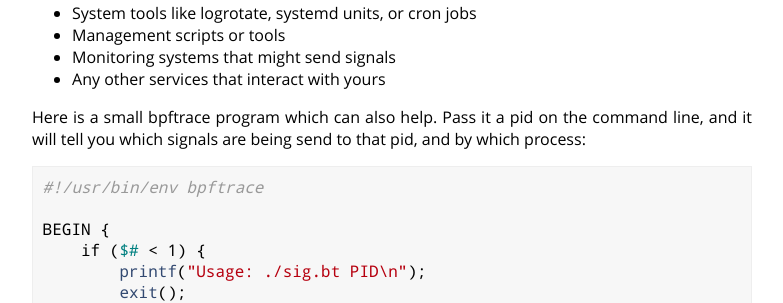
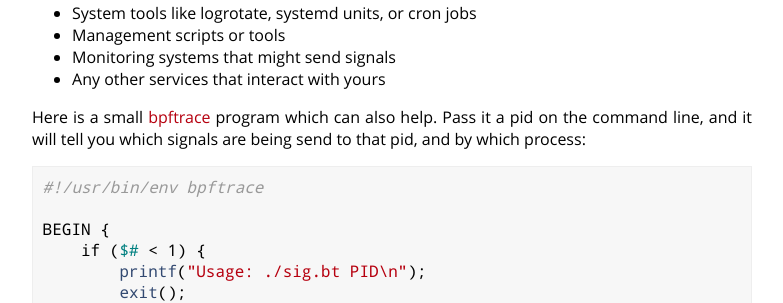
Before and after one commit to cdown/chrisdown.name, a Jekyll site: the page built from _posts/2025-05-12-safer-signal-sending-with-pkill-require-handler.md, in a window 1280 px wide and 900 px high, scrolled down 7085 px. Shown: the part 154-457 px from the top of the window, without its empty margins (248-1031 px from the left). Built offline with Jekyll 4.4.1, drawn with Linux system fonts in a browser that asks for light colours; part of the change alters nothing that is shown.

```diff
--- a/_posts/2025-05-12-safer-signal-sending-with-pkill-require-handler.md
+++ b/_posts/2025-05-12-safer-signal-sending-with-pkill-require-handler.md
@@ -388,9 +388,9 @@ signal to your process. This might include:
 - Monitoring systems that might send signals
 - Any other services that interact with yours
 
-Here is a small bpftrace program which can also help. Pass it a pid on the
-command line, and it will tell you which signals are being send to that pid,
-and by which process:
+Here is a small [bpftrace](https://bpftrace.org/) program which can also help.
+Pass it a pid on the command line, and it will tell you which signals are being
+send to that pid, and by which process:
 
 {% highlight bash %}
 #!/usr/bin/env bpftrace
```
